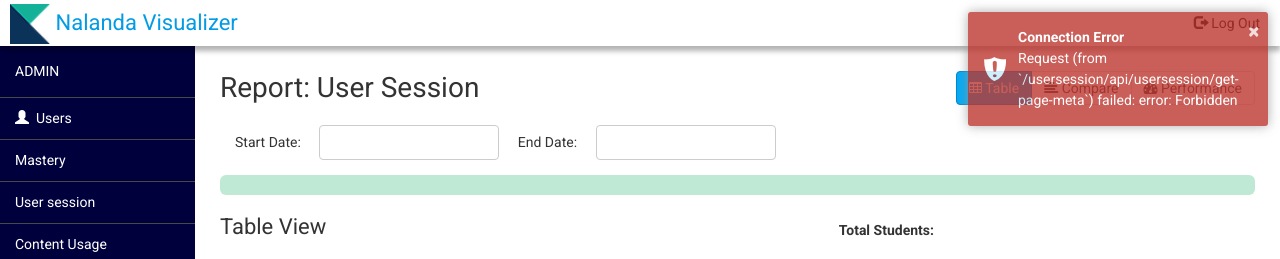
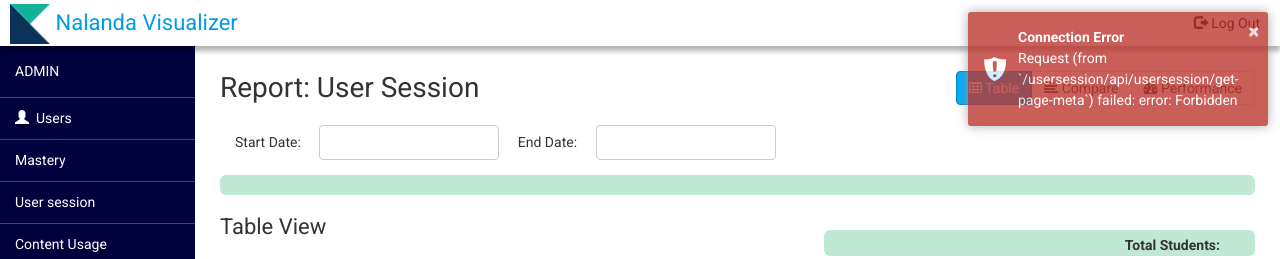
Before and after one commit to swapnil106111/Nalanda_Dashboard, a Django app: page /account/report-mastery/session in a window 1280 px wide. Shown: the top 259 px of the page. Run offline with Django 3.2, Linux system fonts and the light colour scheme; the visitor is signed in with stand-in values (Sample User, id 1); some libraries are stand-ins or nearby versions.

Commit message:
total student class added

```diff
--- a/static/css/main.css
+++ b/static/css/main.css
@@ -550,6 +550,18 @@ ul.fancytree-container {
     border-radius: 6px;
     text-align: right;
 }
+
+.totalstudents-breadcrumb{
+    margin: 15px 0 35px 0px;
+    background: #c0e9d5;
+    /* background: #f5f5f5;*/
+    border-radius: 6px;
+    text-align: right;
+}
+
+
+
+
 .trend-chart {
     width: 950px;
     margin: 60px auto 20px;
```
